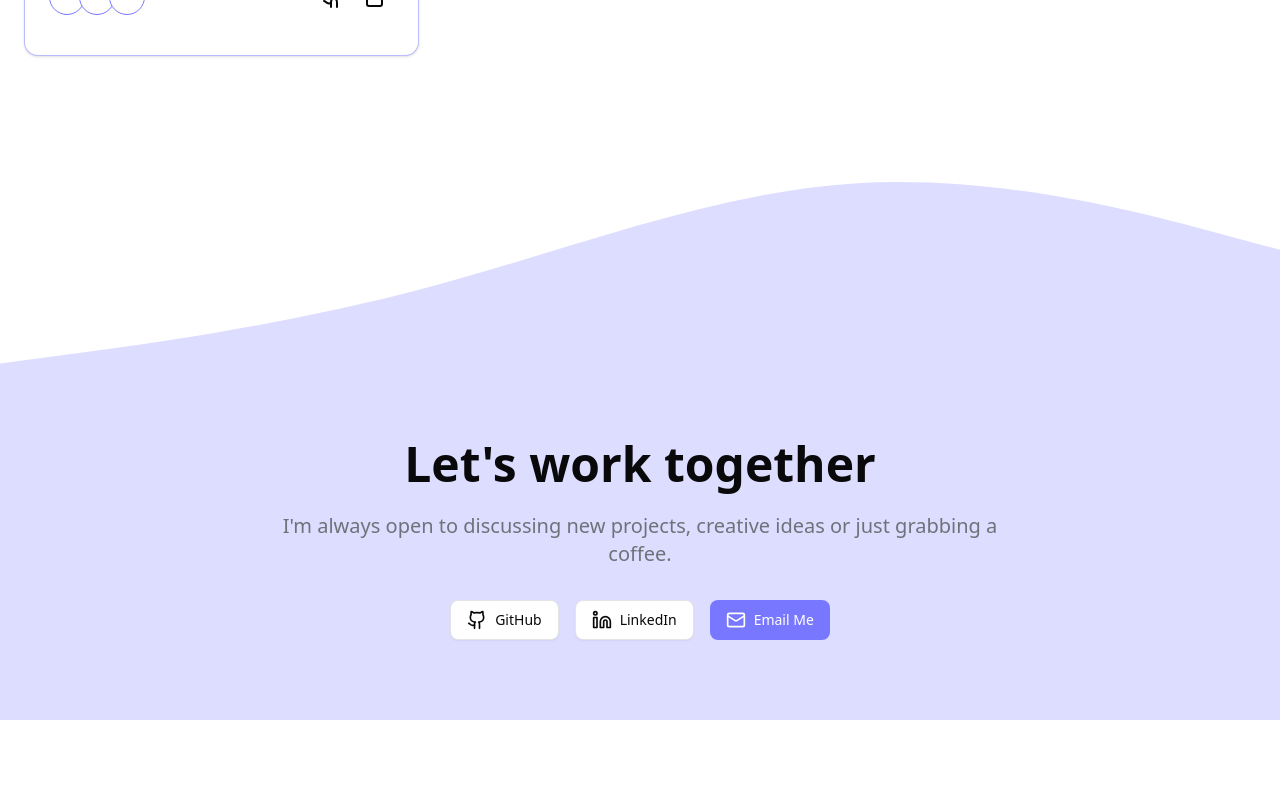
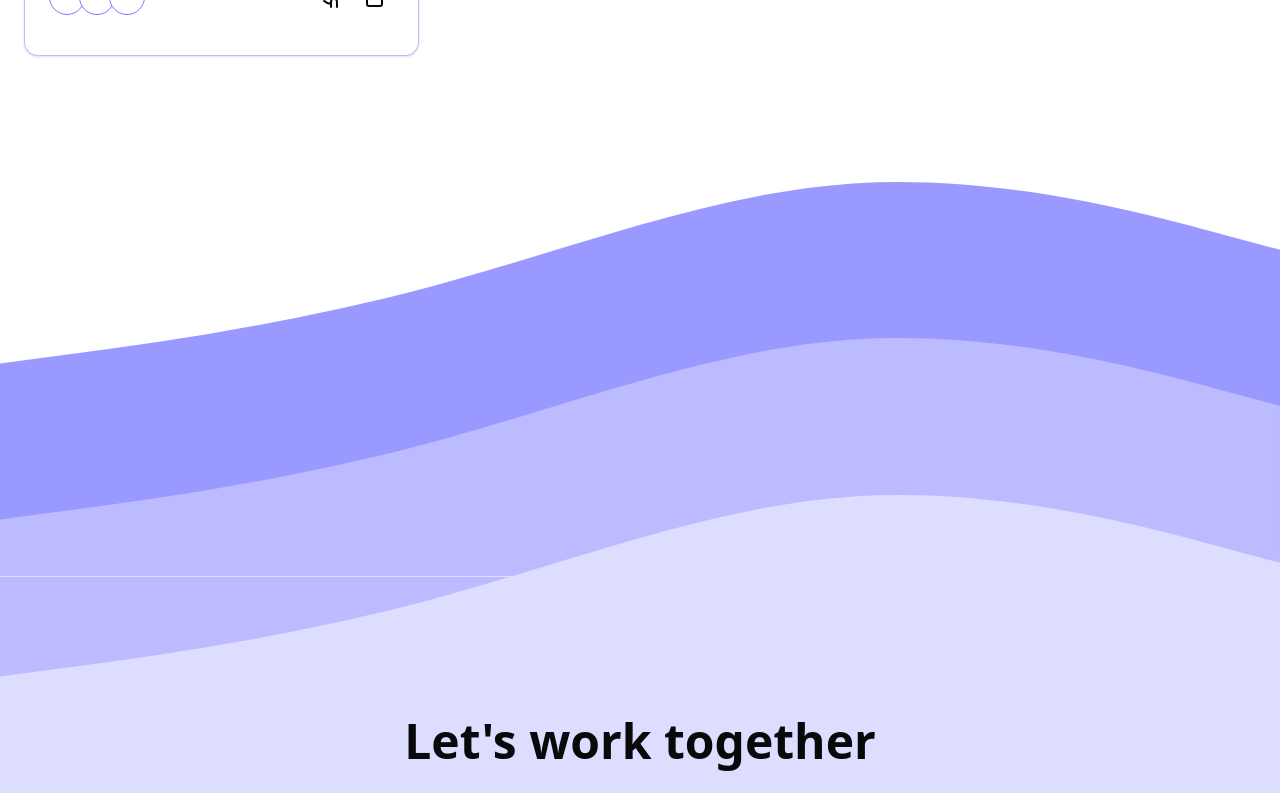
Before and after one commit to tarekfb/portfolio, a Next.js app: page / in a window 1280 px wide. Shown: the part 1880-2673 px from the top of the page. Before the commit the page ends 2600 px from the top, so only its background shows below. Built offline with nearby package versions, Linux system fonts and the light colour scheme; some icons are missing.

Commit message:
third svg

```diff
--- a/app/globals.css
+++ b/app/globals.css
@@ -27,6 +27,10 @@
   --color-destructive: var(--destructive);
   --color-accent-foreground: var(--accent-foreground);
   --color-accent: var(--accent);
+  --color-accent-light: color-mix(in srgb, var(--accent) 75%, white);
+  --color-accent-lighter: color-mix(in srgb, var(--accent) 50%, white);
+  --color-accent-lightest: color-mix(in srgb, var(--accent) 25%, white);
+
   --color-muted-foreground: var(--muted-foreground);
   --color-muted: var(--muted);
   --color-primary-foreground: var(--primary-foreground);
@@ -77,7 +81,6 @@
   --color-orange: oklch(0.77 0.1654 61.31);
   --color-pink: oklch(0.7 0.2503 342.6);
   --color-red: oklch(0.66 0.2284 26.18);
-
 }
 
 .dark {
--- a/components/ColorPicker.tsx
+++ b/components/ColorPicker.tsx
@@ -24,11 +24,6 @@ function ColorPicker() {
     const root = document.documentElement;
     root.style.setProperty("--accent", color.oklchCss);
 
-    // // For dark mode, adjust the hero bg
-    // if (root.classList.contains("dark")) {
-    //   root.style.setProperty("--hero-bg", `${color.hue} ${color.saturation}% ${color.lightness}%`);
-    // }
-
     setRandomBlob()
     setRandomDivider()
   };
--- a/components/Contact.tsx
+++ b/components/Contact.tsx
@@ -6,8 +6,7 @@ function Contact() {
   return (
     <>
     <RandomizedDivider />
-      <section id="contact" className="pb-20 pt-5 bg-accent/25">
-
+      <section id="contact" className="pb-20 md:-mt-4 bg-accent-lightest">
         <div className="container mx-auto px-6">
           <div className="max-w-3xl mx-auto text-center">
             <h2 className="text-4xl md:text-5xl font-bold mb-6">
--- a/components/RandomizedDivider.tsx
+++ b/components/RandomizedDivider.tsx
@@ -5,13 +5,35 @@ import { DividerContext } from "./context/DividerProvider";
 import { motion } from "framer-motion";
 
 export default function RandomizedDivider() {
-    const { dividerPathData } = useContext(DividerContext);
+    const { dividerPathData, dividerPathData2 } = useContext(DividerContext);
     return (
-        <motion.svg viewBox="0 0 1440 320"  xmlns="http://www.w3.org/2000/svg">
-            <motion.path  className="fill-accent/25"
-                animate={{ d: dividerPathData }}
-                transition={{ duration: 1, ease: "easeInOut" }}
-            />
-        </motion.svg>
+        <>
+            <div className="-mb-32 md:-mb-66">
+                <motion.svg viewBox="0 0 1440 320" xmlns="http://www.w3.org/2000/svg">
+                    <motion.path initial={false} className="fill-accent-light"
+                        animate={{ d: dividerPathData2 }}
+                        transition={{ duration: 1, ease: "easeInOut" }}
+                    />
+                </motion.svg>
+                <div className="h-24 md:h-34 bg-accent-light"></div>
+            </div>
+            <div className="-mb-32 md:-mb-66">
+                <motion.svg viewBox="0 0 1440 320" xmlns="http://www.w3.org/2000/svg">
+                    <motion.path initial={false} className="fill-accent-lighter"
+                        animate={{ d: dividerPathData2 }}
+                        transition={{ duration: 1, ease: "easeInOut" }}
+                    />
+                </motion.svg>
+                <div className="h-24 md:h-34 bg-accent-lighter"></div>
+            </div>
+
+            <motion.svg viewBox="0 0 1440 320" xmlns="http://www.w3.org/2000/svg">
+                <motion.path initial={false} className="fill-accent-lightest"
+                    animate={{ d: dividerPathData }}
+                    transition={{ duration: 1, ease: "easeInOut" }}
+                />
+            </motion.svg>
+            {/* <div className="h-24 bg-accent/25"></div> */}
+        </>
     )
 }
--- a/components/context/DividerProvider.tsx
+++ b/components/context/DividerProvider.tsx
@@ -23,12 +23,14 @@ const generateRandomDividerPath = (current: string) => {
     let newPath = '';
     do {
         newPath = dividerDataPaths[Math.floor(Math.random() * dividerDataPaths.length)];
+        console.log({newPath, current})
     } while (newPath === current);
     return newPath;
 };
 
 const initDivider = {
     dividerPathData: dividerDataPaths[0],
+    dividerPathData2: dividerDataPaths[1],
     setRandomDivider: () => {
         console.warn('setRandomDivider was called without a provider - doing nothing.');
     },
@@ -42,13 +44,20 @@ export default function DividerProvider({
     children: React.ReactNode
 }) {
     const [dividerPathData, setDividerPathData] = useState(initDivider.dividerPathData);
+    const [dividerPathData2, setDividerPathData2] = useState(initDivider.dividerPathData);
     const setRandomDivider = useCallback(() => {
-        const newDivider = generateRandomDividerPath(dividerPathData);
-        setDividerPathData(newDivider);
-    }, []);
+        const firstDivider = generateRandomDividerPath(dividerPathData);
+        setDividerPathData(firstDivider);
+        let secondDivider = ''
+        do {
+            secondDivider = generateRandomDividerPath(dividerPathData2);
+        } while (secondDivider === firstDivider);
+        setDividerPathData2(secondDivider);
+    }, [dividerPathData, dividerPathData2]);
 
     const contextValue = useMemo(() => ({
         dividerPathData,
+        dividerPathData2,
         setRandomDivider,
     }), [dividerPathData, setRandomDivider]);
 
```
